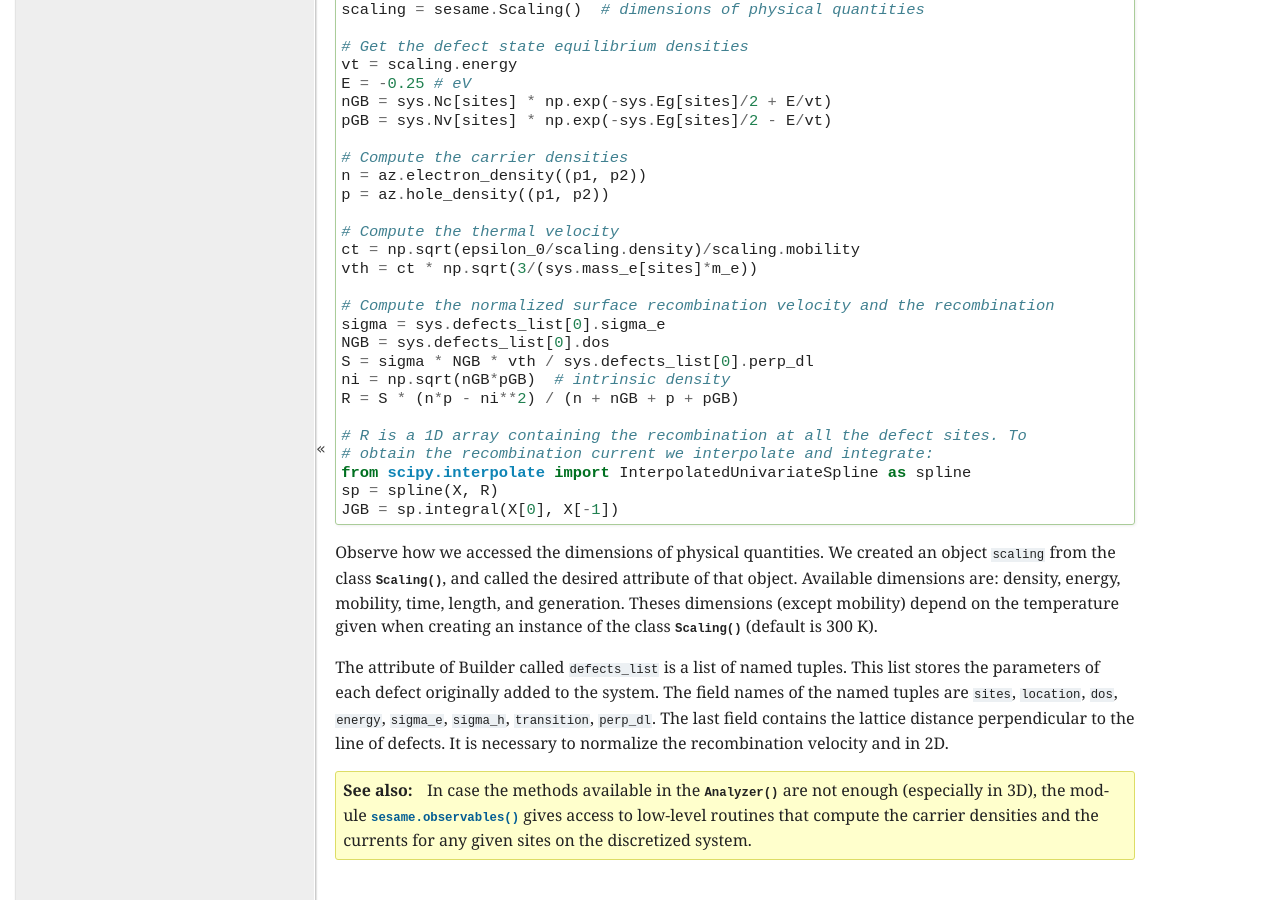
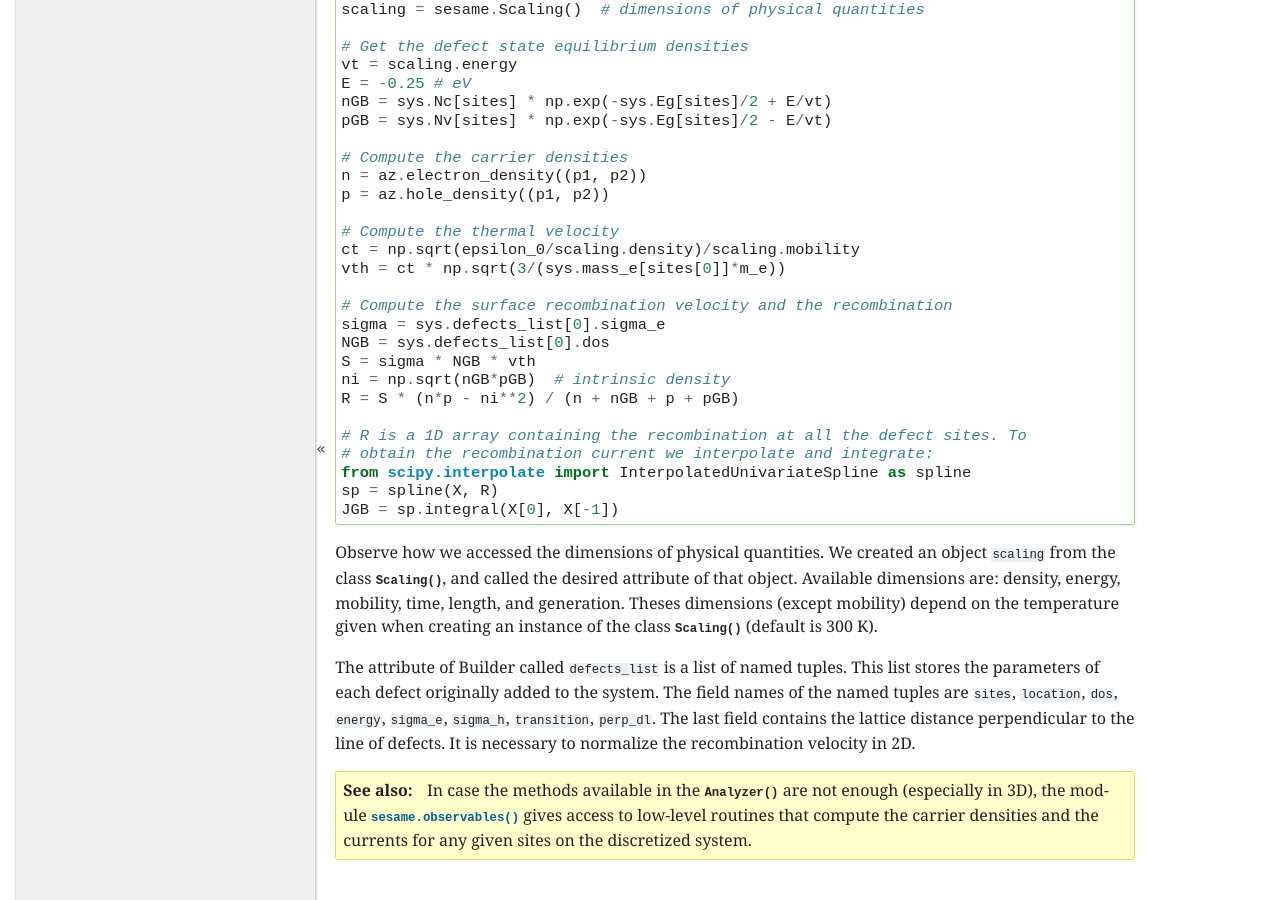
Before and after one commit to usnistgov/sesame, a Sphinx documentation site: the page built from doc/tutorial/analysis.rst, in a window 1280 px wide and 900 px high, scrolled down 1826 px. Built offline with Sphinx 7.4.7, drawn with Linux system fonts in a browser that asks for light colours; formulas are drawn with MathJax 3.

Commit message:
corrected doc analysis

```diff
--- a/doc/tutorial/analysis.rst
+++ b/doc/tutorial/analysis.rst
@@ -108,12 +108,12 @@ system::
 
     # Compute the thermal velocity
     ct = np.sqrt(epsilon_0/scaling.density)/scaling.mobility
-    vth = ct * np.sqrt(3/(sys.mass_e[sites]*m_e))
+    vth = ct * np.sqrt(3/(sys.mass_e[sites[0]]*m_e))
 
-    # Compute the normalized surface recombination velocity and the recombination
+    # Compute the surface recombination velocity and the recombination
     sigma = sys.defects_list[0].sigma_e
     NGB = sys.defects_list[0].dos
-    S = sigma * NGB * vth / sys.defects_list[0].perp_dl
+    S = sigma * NGB * vth
     ni = np.sqrt(nGB*pGB)  # intrinsic density
     R = S * (n*p - ni**2) / (n + nGB + p + pGB)
 
@@ -135,7 +135,7 @@ list stores the parameters of each defect originally added to the system. The
 field names of the named tuples are ``sites``, ``location``, ``dos``, ``energy``,
 ``sigma_e``, ``sigma_h``, ``transition``, ``perp_dl``. The last field contains
 the lattice distance perpendicular to the line of defects. It is necessary to
-normalize the recombination velocity and in 2D.
+normalize the recombination velocity in 2D.
 
 .. seealso:: In case the methods available in the
    :func:`~sesame.analyzer.Analyzer` are not enough (especially in 3D), the
```
